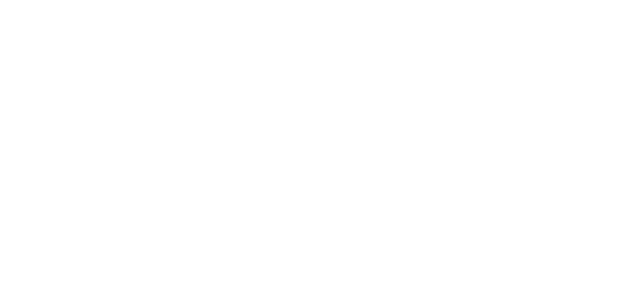
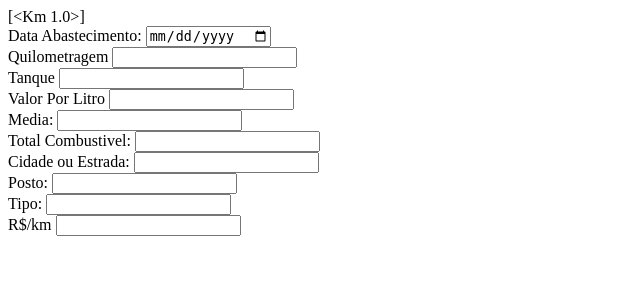
Before and after one commit to jptesta/consumocombustivel, a Flask app: page / in a window 1280 px wide. Before the commit the part shown is empty. Shown: the top 300 px of the page, without its empty margins (0-640 px from the left). Run offline with Flask 2, Linux system fonts and the light colour scheme; tables that the repository leaves empty hold one stand-in row (values such as "Sample post").

Commit message:
alterações

```diff
--- a/app/__init__.py
+++ b/app/__init__.py
@@ -4,9 +4,12 @@
 
 app = Flask(__name__)
 
+
 app.config['SQLALCHEMY_DATABASE_URI'] = 'sqlite:///base.sqlite3'
-app.config['SQLALCHEMY_TRACK_MODIFICATIONS'] = False
+app.config['SQLALCHEMY_TRACK_MODIFICATIONS'] = True
+
 app.config['secret_key'] = 'secret@@@##$)(*&¨%$#@'
+
 
 db = SQLAlchemy(app)
 migrate = Migrate(app, db)
--- /dev/null
+++ b/app/config.py
@@ -0,0 +1,3 @@
+from app import app
+
+DEBUG = True
--- a/app/models/tables.py
+++ b/app/models/tables.py
@@ -7,12 +7,15 @@
     Marca = db.Column(db.String(50))
     Modelo = db.Column(db.String(50))
 
+    consumo_id = db.Column(db.Integer, db.ForeignKey('consumo.id'),nullable=False)
+    consumo = db.relationship('Consumo', backref=db.backref('csm', lazy=True))
+
     def __repr__(self):
         return '<Veiculo %r>' % self.Modelo
 
 
 class Consumo(db.Model):
-    # __tablename__ = 'consumo'
+    __tablename__ = 'consumo'
     id = db.Column(db.Integer, primary_key=True, autoincrement=True)
     Data = db.Column(db.DateTime)
     Km = db.Column(db.Float)
--- a/app/templates/index.html
+++ b/app/templates/index.html
@@ -2,4 +2,42 @@
 
 {% block content %}
 
+
+{{ consumo }}
+
+<form>
+    <label>Data Abastecimento:</label>
+    <input type="date" name="Data">
+    <br>
+
+    <label>Quilometragem</label>
+    <input type="number" name="km">
+    <br>
+    <label>Tanque</label>
+    <input type="number" name="tanque">
+    <br>
+
+    <label>Valor Por Litro </label>
+    <input type="number" name="valorporlitro">
+    <br>
+    <label> Media: </label>
+    <input type="number" name="media">
+    <br>
+    <label>Total Combustivel:</label>
+    <input type="number" name="totalcombustivel">
+    <br>
+    <label>Cidade ou Estrada: </label>
+    <input type="text" name="cidadeouestrada">
+    <br>
+    <label>Posto:</label>
+    <input type="text" name="posto">
+    <br>
+    <label>Tipo:</label>
+    <input type="text" name="tipo" >
+    <br>
+    <label>R$/km</label>
+    <input type="number" name="vlrpl">
+
+</form>
+
 {% endblock %}
--- a/run.py
+++ b/run.py
@@ -1,5 +1,4 @@
 from app import app
-
 
 if __name__ == '__main__':
     app.run(debug=True)
```
